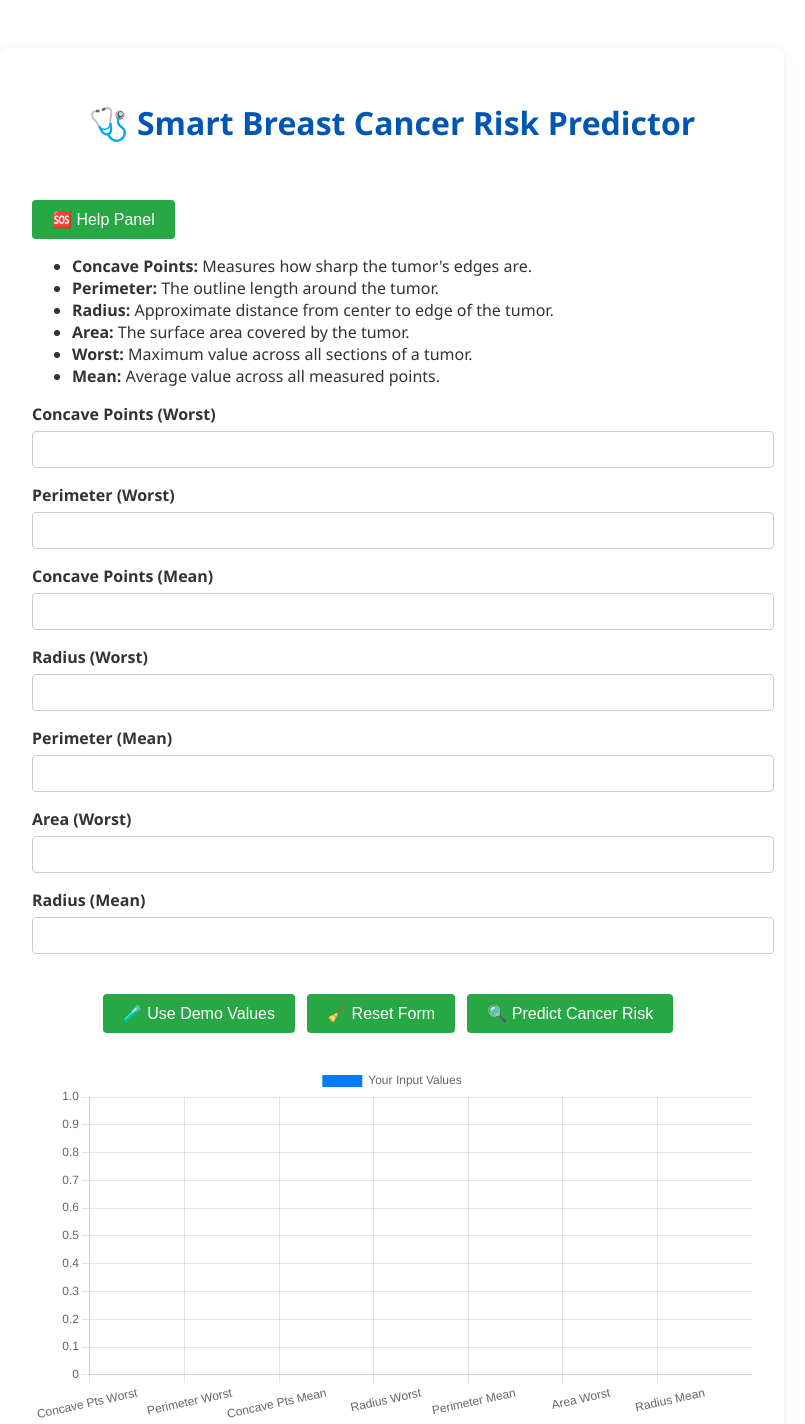
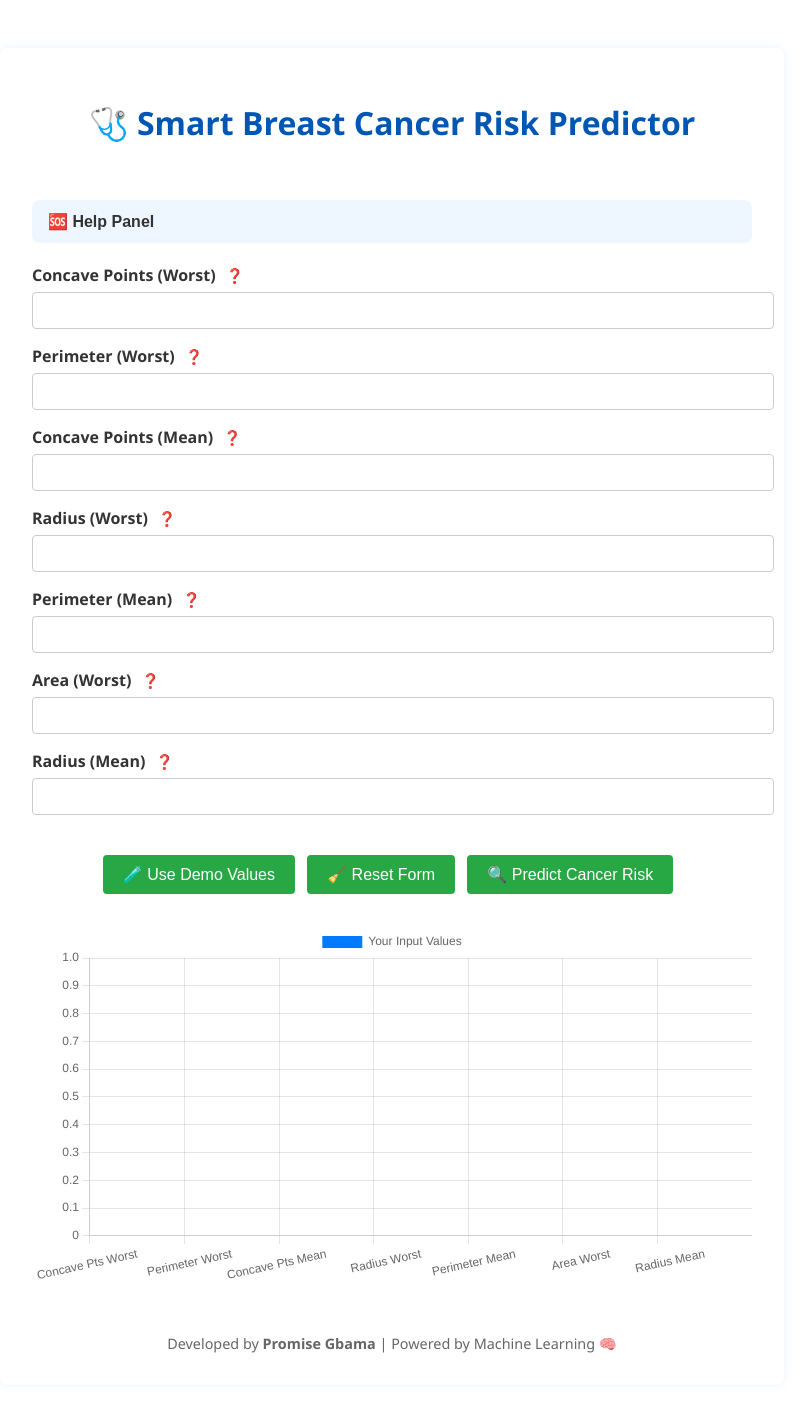
Before and after one commit to promisegbama/cancer-predictor, a Flask app: page / in a window 1280 px wide. Shown: the top 1424 px of the page, without its empty margins (248-1053 px from the left). After the commit the page ends 1353 px from the top, so only its background shows below. Run offline with Flask 3, Linux system fonts and the light colour scheme; parts of the project's set-up code (start-up, migrations or seed data) failed here and were passed over; some libraries are stand-ins or nearby versions.

Commit message:
index and css updated

```diff
--- a/static/style.css
+++ b/static/style.css
@@ -9,16 +9,19 @@ body {
     box-shadow: 0 0 10px rgba(0, 123, 255, 0.1);
     background: #ffffff;
 }
+
 h1 {
     text-align: center;
     color: #0056b3;
     margin-bottom: 2rem;
 }
+
 label {
     font-weight: 600;
     margin-top: 1rem;
     display: block;
 }
+
 input[type="number"] {
     width: 100%;
     padding: 10px;
@@ -26,6 +29,7 @@ input[type="number"] {
     border-radius: 4px;
     border: 1px solid #ccc;
 }
+
 button {
     margin-top: 1.5rem;
     margin-right: 0.5rem;
@@ -38,9 +42,11 @@ button {
     border-radius: 4px;
     cursor: pointer;
 }
+
 button:hover {
     background-color: #218838;
 }
+
 .spinner {
     display: none;
     margin: 20px auto;
@@ -51,10 +57,12 @@ button:hover {
     height: 50px;
     animation: spin 1s linear infinite;
 }
+
 @keyframes spin {
     0% { transform: rotate(0deg); }
     100% { transform: rotate(360deg); }
 }
+
 .result {
     margin-top: 2rem;
     padding: 1rem;
@@ -63,50 +71,36 @@ button:hover {
     font-weight: bold;
     text-align: center;
 }
+
 .benign {
     color: #28a745;
 }
+
 .malignant {
     color: #dc3545;
 }
+
 .footer {
     text-align: center;
     margin-top: 3rem;
     font-size: 0.9rem;
     color: #666;
 }
-.tooltip {
+
+/* Tooltip for info icons */
+.info-tip {
     display: inline-block;
-    position: relative;
+    margin-left: 6px;
     cursor: help;
+    font-size: 0.9rem;
+    color: #007bff;
 }
-.tooltip::after {
-    content: attr(data-tip);
-    position: absolute;
-    bottom: 125%;
-    left: 50%;
-    transform: translateX(-50%);
-    background: rgba(0, 0, 0, 0.75);
-    color: #fff;
-    padding: 5px 10px;
-    border-radius: 5px;
-    white-space: nowrap;
-    display: none;
+
+.info-tip:hover {
+    text-decoration: underline dotted;
 }
-.tooltip:hover::after {
-    display: block;
-}
-@media (max-width: 600px) {
-    body {
-        padding: 1rem;
-        font-size: 0.9rem;
-    }
-    input[type="number"] {
-        padding: 8px;
-    }
-    button {
-        padding: 10px;
-    }
+
+/* Collapsible Help Panel */
 .collapsible {
     background-color: #eef6ff;
     color: #333;
@@ -123,7 +117,8 @@ button:hover {
     transition: background-color 0.3s ease;
 }
 
-      .active, .collapsible:hover {
+.active,
+.collapsible:hover {
     background-color: #cde4fc;
 }
 
@@ -145,10 +140,18 @@ button:hover {
     to { opacity: 1; }
 }
 
-      .info-tip {
-        display: inline-block;
-        margin-left: 6px;
-        cursor: help;
+/* Responsive Styling */
+@media (max-width: 600px) {
+    body {
+        padding: 1rem;
         font-size: 0.9rem;
-        color: #007bff;
     }
+
+    input[type="number"] {
+        padding: 8px;
+    }
+
+    button {
+        padding: 10px;
+    }
+}
--- a/templates/index.html
+++ b/templates/index.html
@@ -24,43 +24,43 @@
     <form method="POST" action="/predict" onsubmit="return validateInputs()">
         <label class="field-label">
             Concave Points (Worst)
-            <span class="info-tip" title="Sharpness of tumor's edge at worst point."></span>
+            <span class="info-tip" title="Sharpness of tumor's edge at worst point.">❓</span>
         </label>
         <input type="number" step="any" name="concave points_worst" id="cpw" required>
 
         <label class="field-label">
             Perimeter (Worst)
-            <span class="info-tip" title="Longest outline distance of tumor in worst case."></span>
+            <span class="info-tip" title="Longest outline distance of tumor in worst case.">❓</span>
         </label>
         <input type="number" step="any" name="perimeter_worst" id="pw" required>
 
         <label class="field-label">
             Concave Points (Mean)
-            <span class="info-tip" title="Average sharpness of the tumor's edges."></span>
+            <span class="info-tip" title="Average sharpness of the tumor's edges.">❓</span>
         </label>
         <input type="number" step="any" name="concave points_mean" id="cpm" required>
 
         <label class="field-label">
             Radius (Worst)
-            <span class="info-tip" title="Largest radius of the tumor recorded."></span>
+            <span class="info-tip" title="Largest radius of the tumor recorded.">❓</span>
         </label>
         <input type="number" step="any" name="radius_worst" id="rw" required>
 
         <label class="field-label">
             Perimeter (Mean)
-            <span class="info-tip" title="Average distance around the tumor."></span>
+            <span class="info-tip" title="Average distance around the tumor.">❓</span>
         </label>
         <input type="number" step="any" name="perimeter_mean" id="pm" required>
 
         <label class="field-label">
             Area (Worst)
-            <span class="info-tip" title="Maximum surface area covered by the tumor."></span>
+            <span class="info-tip" title="Maximum surface area covered by the tumor.">❓</span>
         </label>
         <input type="number" step="any" name="area_worst" id="aw" required>
 
         <label class="field-label">
             Radius (Mean)
-            <span class="info-tip" title="Average radius of the tumor."></span>
+            <span class="info-tip" title="Average radius of the tumor.">❓</span>
         </label>
         <input type="number" step="any" name="radius_mean" id="rm" required>
 
@@ -142,10 +142,6 @@
             document.getElementById('warning').style.display = 'none';
         }
 
-        function showSpinner() {
-            document.getElementById('spinner').style.display = 'block';
-        }
-
         function validateInputs() {
             const inputs = {
                 cpw: parseFloat(document.getElementById('cpw').value),
@@ -181,14 +177,10 @@
 
             return true;
         }
- </script>
 
-    <script src="https://cdnjs.cloudflare.com/ajax/libs/html2pdf.js/0.10.1/html2pdf.bundle.min.js"></script>
-    <script>
         document.addEventListener("DOMContentLoaded", () => {
             const coll = document.querySelector(".collapsible");
             const content = document.querySelector(".content");
-
             coll.addEventListener("click", function () {
                 this.classList.toggle("active");
                 content.classList.toggle("collapsed");
```
Lines whose indentation alone changed are shown as unchanged.
